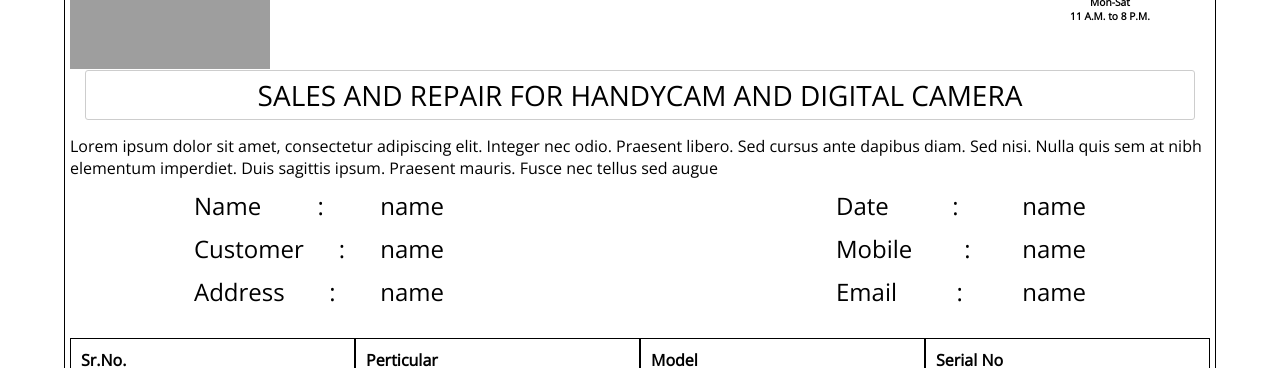
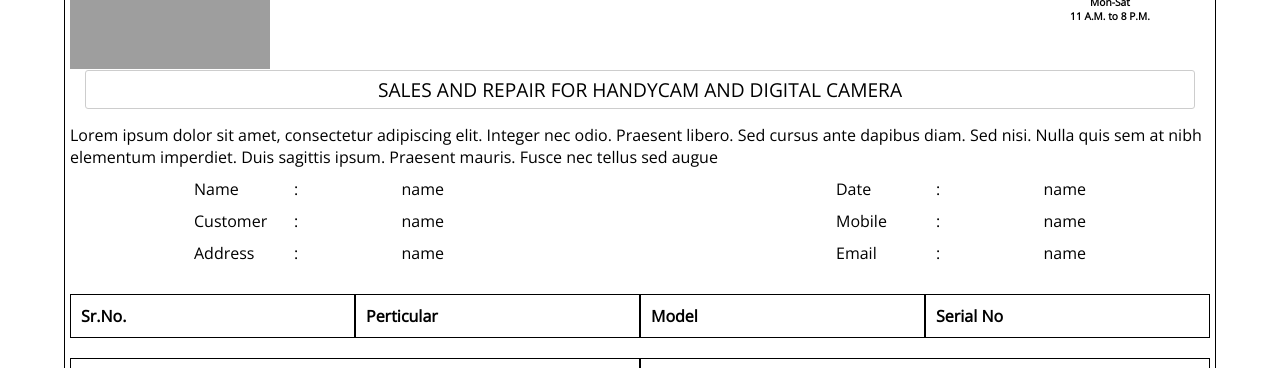
Before and after one commit to Neo945/InvoiceForm, a React (Create React App) app: page /1 in a window 1280 px wide. Shown: the part 221-589 px from the top of the page. Built offline with nearby package versions, Linux system fonts and the light colour scheme; grey boxes are pictures that could not be loaded.

Commit message:
Add print button

```diff
--- a/src/App.js
+++ b/src/App.js
@@ -24,7 +24,7 @@ function App() {
                 )
         })}
       </Switch>
-      <button onClick={Print} style={{margin:"100px"}}>
+      <button onClick={Print} style={{width:"100px",height:"50px",fontSize:"1.5em",padding:"5px",background:"blue",border:0,color:"white",borderRadius:"5px",margin:"100px"}}>
         Print
       </button>
     </div>
--- a/src/Page.js
+++ b/src/Page.js
@@ -10,8 +10,7 @@ export default function Page(props) {
     }
 
     return (
-        <div id="area">
-            <div style={style} className="page">
+            <div style={style} id="area" className="page">
                 <Heading />
                 <Sales />
                 <div style={{fontSize:"1EM"}}>
@@ -25,6 +24,5 @@ export default function Page(props) {
                 <Rules/>
                 <Signature />
             </div>
-        </div>
     )
 }
--- a/src/components/Heading/PersonalInfo.js
+++ b/src/components/Heading/PersonalInfo.js
@@ -1,38 +1,38 @@
 export default function PersonalInfo(props) {
     const info = {name:"name"}
     return (
-        <div style={{width:'80%',marginLeft:'10%',display:"flex",justifyContent:"space-between",fontSize:"1.5em"}}>
+        <div style={{width:'80%',marginLeft:'10%',display:"flex",justifyContent:"space-between",fontSize:"1em"}}>
             <div>
-                <div style={{margin:"10px",display:"flex",justifyContent:"space-between",width:"250px"}} className="name">
+                <div style={{margin:"10px",position:"relative",display:"flex",justifyContent:"space-between",width:"250px"}} className="name">
                     <div>Name</div>
-                    <div>:</div>
+                    <div style={{marginLeft:"100px",position:"absolute"}}>:</div>
                     <div>{info.name}</div>
                 </div>
-                <div style={{margin:"10px",display:"flex",justifyContent:"space-between",width:"250px"}} className="customer">
+                <div style={{margin:"10px",position:"relative",display:"flex",justifyContent:"space-between",width:"250px"}} className="customer">
                     <div>Customer</div>
-                    <div>:</div>
+                    <div style={{marginLeft:"100px",position:"absolute"}}>:</div>
                     <div>{info.name}</div>
                 </div>
-                <div style={{margin:"10px",display:"flex",justifyContent:"space-between",width:"250px"}} className="address">
+                <div style={{margin:"10px",position:"relative",display:"flex",justifyContent:"space-between",width:"250px"}} className="address">
                     <div>Address</div>
-                    <div>:</div>
+                    <div style={{marginLeft:"100px",position:"absolute"}}>:</div>
                     <div>{info.name}</div>
                 </div>
             </div>
             <div>
-                <div style={{margin:"10px",display:"flex",justifyContent:"space-between",width:"250px"}} className="date">
+                <div style={{margin:"10px",position:"relative",display:"flex",justifyContent:"space-between",width:"250px"}} className="date">
                 <div>Date</div>
-                    <div>:</div>
+                    <div style={{marginLeft:"100px",position:"absolute"}}>:</div>
                     <div>{info.name}</div>
                 </div>
-                <div style={{margin:"10px",display:"flex",justifyContent:"space-between",width:"250px"}} className="mobile">
+                <div style={{margin:"10px",position:"relative",display:"flex",justifyContent:"space-between",width:"250px"}} className="mobile">
                     <div>Mobile</div>
-                    <div>:</div>
+                    <div style={{marginLeft:"100px",position:"absolute"}}>:</div>
                     <div>{info.name}</div>
                 </div>
-                <div style={{margin:"10px",display:"flex",justifyContent:"space-between",width:"250px"}} className="email">
+                <div style={{margin:"10px",position:"relative",display:"flex",justifyContent:"space-between",width:"250px"}} className="email">
                     <div>Email</div>
-                    <div>:</div>
+                    <div style={{marginLeft:"100px",position:"absolute"}}>:</div>
                     <div>{info.name}</div>
                 </div>
             </div>
--- a/src/components/Heading/Sale.js
+++ b/src/components/Heading/Sale.js
@@ -1,6 +1,6 @@
 export default function Sales(props) {
     return (
-        <div style={{fontSize:"1.75EM",textAlign:"center",margin:"15px",marginTop:"70px",padding:"5px",border:"1px #CDCDCD solid",borderRadius:"3px"}}>
+        <div style={{fontSize:"1.2EM",textAlign:"center",margin:"15px",marginTop:"70px",padding:"5px",border:"1px #CDCDCD solid",borderRadius:"3px"}}>
             SALES AND REPAIR FOR HANDYCAM AND DIGITAL CAMERA
         </div>
     );
--- a/src/components/Heading/Signature.js
+++ b/src/components/Heading/Signature.js
@@ -1,6 +1,6 @@
 export default function Signature(props) {
     return (
-        <div style={{width:"100%",height:"100px",display:"flex",justifyContent:"space-around",alignItems:"center"}}>
+        <div style={{width:"100%",height:"200px",display:"flex",justifyContent:"space-around",alignItems:"center"}}>
             <div>
                 Customer Signature
             </div>
```
